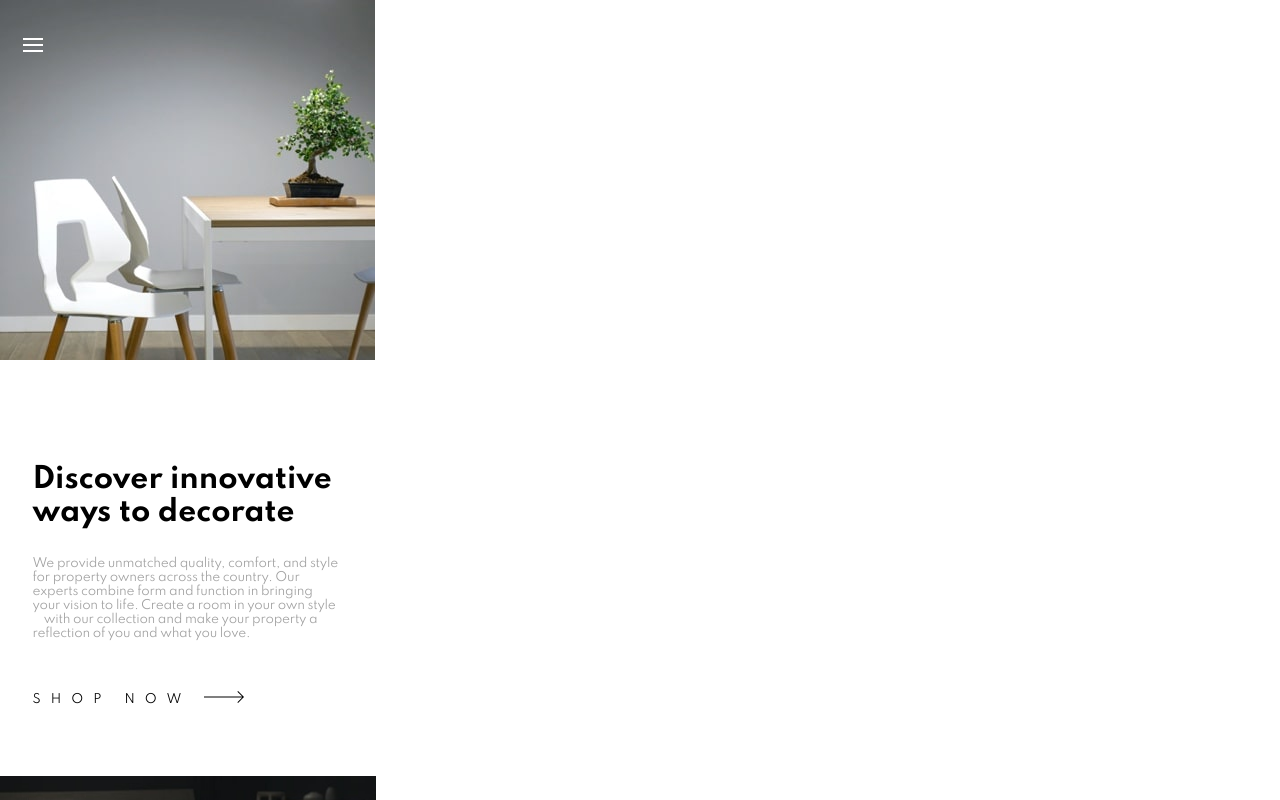
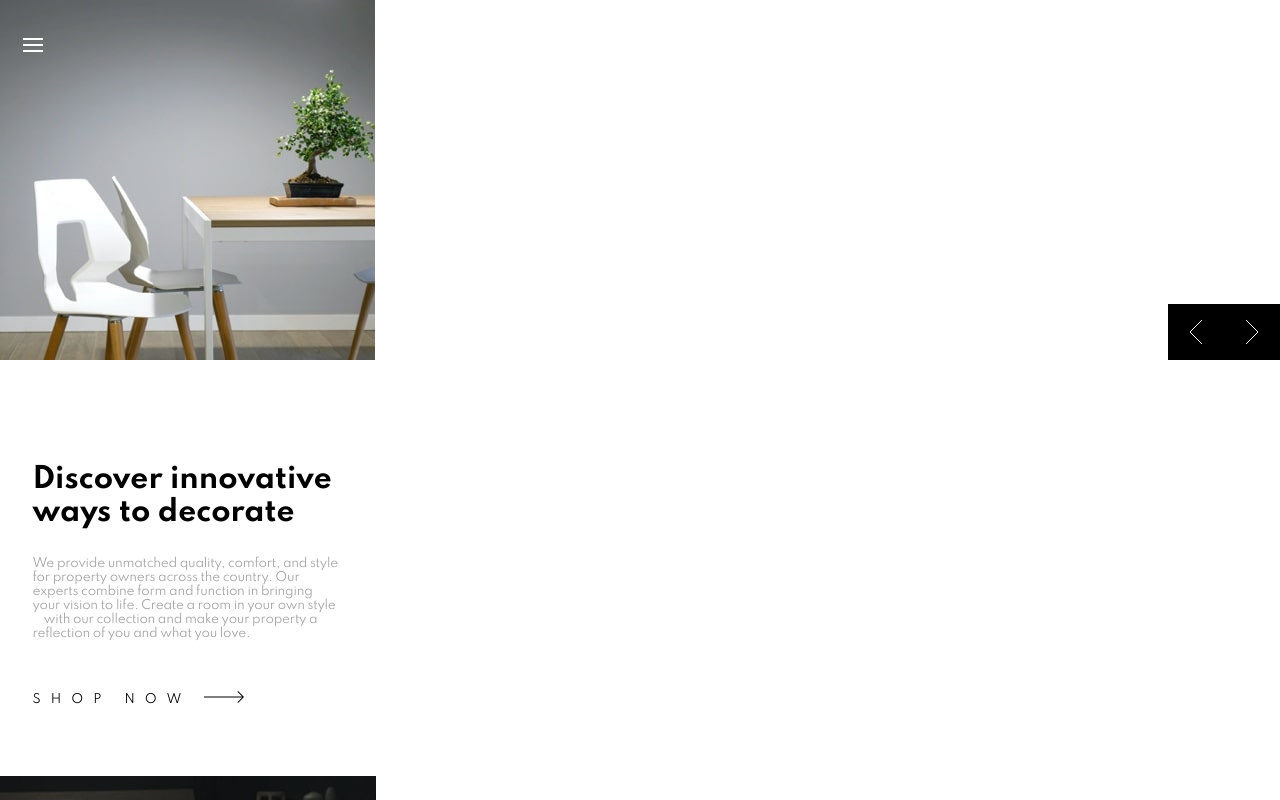
Before and after one commit to ackuser/nx-room-homepage, an Angular app: page / in a window 1280 px wide. Built offline with nearby package versions, Linux system fonts and the light colour scheme.

Commit message:
Arrows for carousel

```diff
--- a/apps/room-homepage/src/app/app.component.html
+++ b/apps/room-homepage/src/app/app.component.html
@@ -1,7 +1,15 @@
-<img class="img img--burguer" src="../../assets/images/icon-hamburger.svg" alt="IconBurguer" />
-<img class="img img--logo" src="../../assets/images/logo.svg" alt="Logo" />
-<img class="img img--1" src="../../assets/images/mobile-image-hero-1.jpg" alt="MbImageHero1" />
 <div class="block block--1">
+  <img class="img img--burguer" src="../../assets/images/icon-hamburger.svg" alt="IconBurguer" />
+  <img class="img img--logo" src="../../assets/images/logo.svg" alt="Logo" />
+  <img class="img img--1" src="../../assets/images/mobile-image-hero-1.jpg" alt="MbImageHero1" />
+  <div class="block block--arrows">
+    <room-homepage-arrow type="left" class="arrow arrow--left">
+    </room-homepage-arrow>
+    <room-homepage-arrow type="right" class="arrow arrow--right">
+    </room-homepage-arrow>
+  </div>
+</div>
+<div class="block block--2">
   <p class="title">
     Discover innovative ways to decorate
   </p>
@@ -15,7 +23,7 @@
   </p>
 </div>
 <img class="img img--2" src="../../assets/images/image-about-dark.jpg" alt="MbDark2" />
-<div class="block block--2">
+<div class="block block--3">
   <p class="subtitle">
     ABOUT OUR FURNITURE
   </p>
--- a/apps/room-homepage/src/app/app.component.scss
+++ b/apps/room-homepage/src/app/app.component.scss
@@ -10,7 +10,6 @@ $grid-fourth-row: (5 * $grid-block-sm);
 @debug $grid-fourth-row;
 
 :host {
-  position: relative;
   height: 100%;
   display: grid;
   // grid-template-columns: 1fr 1fr 1fr 1fr 1fr;
@@ -20,25 +19,51 @@ $grid-fourth-row: (5 * $grid-block-sm);
 }
 
 .block {
-  margin: $grid-block-sm ($each-gutter-outside + $layout-column-width + $layout-gutter-width);
 
   &--1 {
-    width: 311px;
-    height: 266px;
-    grid-area: area-2;
+    position: relative;
+    height: 360px;
+    grid-area: area-1;
+    margin: 0;
   }
 
   &--2 {
     width: 311px;
+    height: 266px;
+    grid-area: area-2;
+    margin: $grid-block-sm ($each-gutter-outside + $layout-column-width + $layout-gutter-width);
+  }
+
+  &--3 {
+    width: 311px;
     height: 198px;
     grid-area: area-4;
+    margin: $grid-block-sm ($each-gutter-outside + $layout-column-width + $layout-gutter-width);
   }
+
+  &--arrows {
+    position: absolute;
+    display: flex;
+    bottom: 0;
+    right: 0;
+
+      .arrow {
+        width: 56px;
+        height: 56px;
+        cursor: pointer;
+
+        &--left {}
+
+        &--right {}
+
+      }
+    }
 
 }
 
 .img {
 
-  &--logo{
+  &--logo {
     position: absolute;
     left: 0;
     right: 0;
@@ -57,7 +82,6 @@ $grid-fourth-row: (5 * $grid-block-sm);
 
   &--1 {
     height: 360px;
-    grid-area: area-1;
   }
 
   &--2 {
@@ -103,11 +127,16 @@ $grid-fourth-row: (5 * $grid-block-sm);
   cursor: pointer;
 
   &:hover {
-      animation: moving 1s ease-in-out 4 alternate;
-    }
+    animation: moving 1s ease-in-out 4 alternate;
+  }
 }
 
 @keyframes moving {
-  0% { transform: translateX(0); }
-  100% { transform: translateX(30px); }
+  0% {
+    transform: translateX(0);
+  }
+
+  100% {
+    transform: translateX(30px);
+  }
 }
--- a/apps/room-homepage/src/app/app.module.ts
+++ b/apps/room-homepage/src/app/app.module.ts
@@ -3,9 +3,10 @@ import { BrowserModule } from '@angular/platform-browser';
 
 import { AppComponent } from './app.component';
 import { RouterModule } from '@angular/router';
+import { ArrowComponent } from './arrow/arrow.component';
 
 @NgModule({
-  declarations: [AppComponent],
+  declarations: [AppComponent, ArrowComponent],
   imports: [
     BrowserModule,
     RouterModule.forRoot([], { initialNavigation: 'enabled' }),
--- /dev/null
+++ b/apps/room-homepage/src/app/arrow/arrow.component.html
@@ -0,0 +1 @@
+<img class="img" [alt]="'Angle-'+type" [src]="'../../assets/images/icon-angle-'+type+'.svg'" />
--- /dev/null
+++ b/apps/room-homepage/src/app/arrow/arrow.component.scss
@@ -0,0 +1,12 @@
+@import '_colors';
+
+:host {
+    display: flex;
+    align-items: center;
+    height: 100%;
+    background: $black;
+}
+
+.img {
+    margin: auto;
+}
```
Also changed, not shown: apps/room-homepage/src/app/arrow/arrow.component.ts (added, +12 -0 lines), 1 other file (tests, documents, lock files or other folders).
